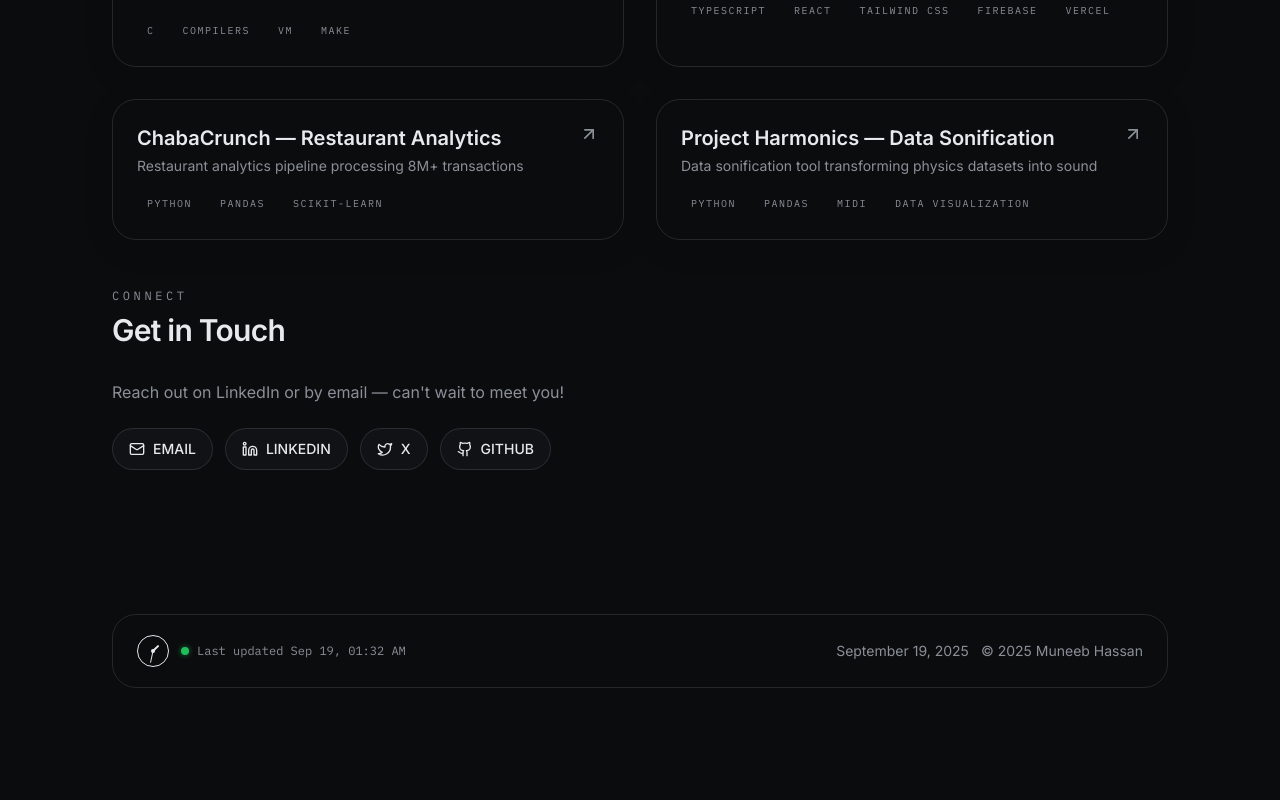
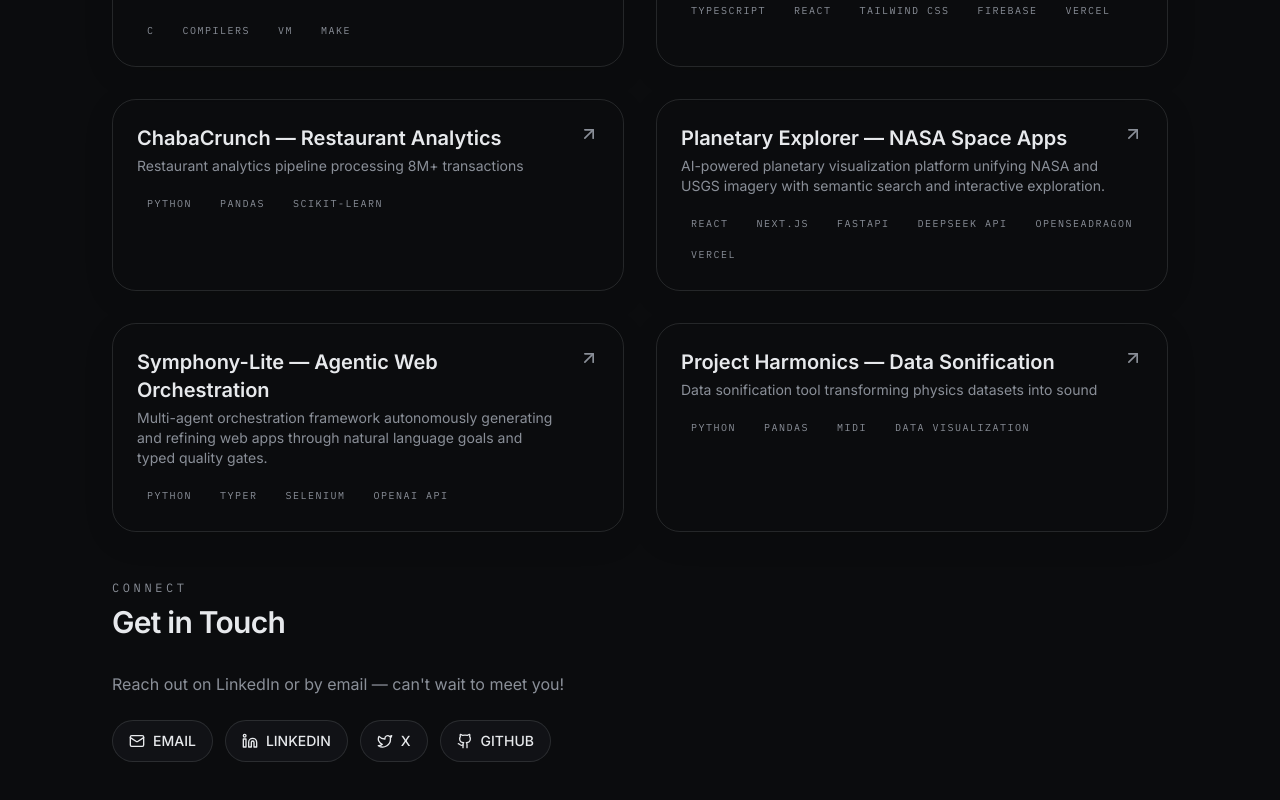
Before and after one commit to Koiiichi/mh-site, a Next.js app: page / in a window 1280 px wide. Shown: the part 1240-2040 px from the top of the page. Before the commit the page ends 1960 px from the top, so only its background shows below. Built offline with nearby package versions, Linux system fonts and the light colour scheme.

Commit message:
Add build timestamp to environment variables and update project details for new entries

```diff
--- a/app/(components)/footer-clock.tsx
+++ b/app/(components)/footer-clock.tsx
@@ -50,12 +50,18 @@ export function FooterClock() {
   );
 
   const lastUpdated = useMemo(() => {
+    // Use build timestamp from environment variable (set at build/deploy time)
+    const buildTime = process.env.NEXT_PUBLIC_BUILD_TIME
+      ? new Date(process.env.NEXT_PUBLIC_BUILD_TIME)
+      : new Date('2024-01-01'); // Fallback date
+
     return new Intl.DateTimeFormat(undefined, {
       month: 'short',
       day: '2-digit',
+      year: 'numeric',
       hour: '2-digit',
       minute: '2-digit'
-    }).format(new Date());
+    }).format(buildTime);
   }, []);
 
   return (
--- a/app/(components)/projects-carousel/project-details.tsx
+++ b/app/(components)/projects-carousel/project-details.tsx
@@ -60,6 +60,86 @@ export const projectDetails: Record<string, ProjectDetail> = {
       { label: "Documentation →", url: "https://github.com/Koiiichi/mlox#documentation" }
     ]
   },
+
+  planetaryexplorer: {
+  overview: "Planetary Explorer is an AI-powered planetary visualization platform built for NASA Space Apps 2025. It unifies NASA and USGS imagery datasets of Mars, the Moon, and Mercury into an interactive environment that lets users semantically search, explore, and contextualize planetary features. The goal was to make complex planetary data accessible through intelligent search and fluid, zoomable navigation — bridging the gap between professional researchers and the public.",
+  background: "The project began during NASA Space Apps 2025, when the team noticed that planetary data from NASA Trek and the USGS Gazetteer were often siloed, making it hard for users to explore related regions across planets. We envisioned a unified explorer that combined these sources into a smooth, AI-enhanced interface — capable of understanding what users meant, not just what they typed. The system had to handle gigapixel imagery, semantic search, and cross-planet relationships, while staying performant enough to run in a browser.",
+  architecture: [
+    "Frontend: React + Next.js powered interface for planetary browsing and dynamic UI rendering",
+    "Imagery Viewer: OpenSeadragon integration for smooth deep-zoom navigation across gigapixel NASA imagery",
+    "Backend: FastAPI microservice handling search, feature retrieval, and semantic indexing",
+    "AI Layer: DeepSeek embeddings for semantic similarity search with keyword fallback and circuit-breaker caching for fault tolerance",
+    "Data Ingestion: KMZ parser transforming NASA Trek and USGS Gazetteer data into structured, searchable JSON corpora",
+    "Deployment: Hosted on Vercel with serverless API routes and CDN caching for sub-second query performance"
+  ],
+  challenges: [
+    "Integrating heterogeneous datasets (NASA Trek, USGS Gazetteer) into one coherent search index",
+    "Balancing semantic search accuracy with performance, especially under large embedding corpora",
+    "Implementing smooth, lag-free multi-body zoom on high-resolution maps with OpenSeadragon",
+    "Designing a responsive UI that felt both scientific and exploratory for general audiences"
+  ],
+  results: "Planetary Explorer achieved its vision of making planetary data intuitive to explore. The final prototype could perform sub-second semantic searches across gigapixel imagery, visualize related planetary features, and allow users to 'fly' between Mars, the Moon, and Mercury seamlessly. It was recognized by NASA Space Apps judges for accessibility and UX design. The system serves as a proof of concept for AI-augmented planetary exploration tools that democratize access to scientific data.",
+  timeline: "September 2025",
+  tools: ["React", "Next.js", "FastAPI", "DeepSeek API", "OpenSeadragon", "Vercel", "Python", "TypeScript"],
+  links: [
+    { label: "View Source →", url: "https://github.com/ketjandr/nasa-spaceapps-project" },
+    { label: "Live Demo →", url: "https://planetary-explorer.vercel.app/" },
+    { label: "NASA Space Apps Page →", url: "https://www.spaceappschallenge.org/2025/find-a-team/slack-overflow/?tab=project" }
+  ]
+},
+
+symphonylite: {
+  overview: "Symphony-Lite is a multi-agent orchestration framework designed to autonomously generate, test, and refine web applications using natural language goals. The system coordinates two agents — Brain and Sensory — that collaborate through typed contracts to iteratively improve codebases. By introducing structured feedback loops and quality gates, Symphony-Lite turns subjective UI and code quality assessments into measurable, automatable processes.",
+  background: "The idea behind Symphony-Lite emerged from frustration with manual scaffolding and iteration in full-stack development. Developers often rewrite the same setup code, wait for feedback, and tweak layout or accessibility by hand. Symphony-Lite reimagines this process by letting AI agents collaborate through a contract-based system — one that understands both visual and structural code constraints. The project began as a CLI automation tool and evolved into a framework for agentic cooperation, blending symbolic reasoning with sensory feedback.",
+  architecture: [
+    "Core System: Python-based orchestration layer coordinating Brain (LLM) and Sensory (evaluation) agents",
+    "CLI Interface: Built with Typer for command-driven interaction and isolated project runs",
+    "Brain Agent: Handles code generation, refactoring, and adherence to typed interface contracts",
+    "Sensory Agent: Executes generated web apps via Selenium, measuring layout, color contrast, and UI compliance",
+    "Quality Gates: Typed evaluation schema transforming qualitative feedback (e.g., spacing, accessibility) into quantitative metrics",
+    "Persistence Layer: Local JSON-based run history for iterative refinement and reproducibility"
+  ],
+  challenges: [
+    "Designing robust agent communication without manual oversight or prompt leaks between tasks",
+    "Building an interpretable evaluation pipeline capable of scoring subjective design attributes like spacing and contrast",
+    "Coordinating iterative improvements while ensuring reproducibility across runs",
+    "Maintaining consistent output structure and preventing mode collapse in agent loops"
+  ],
+  results: "Symphony-Lite successfully demonstrated autonomous web application creation guided by quantifiable quality metrics. The framework reduced iteration time by 20% in tests compared to manual refinement and provided consistent improvements in UI layout balance and color accessibility. The project laid groundwork for future multi-agent research by showing how structured feedback and typed contracts can create self-improving development loops.",
+  timeline: "August – October 2025",
+  tools: ["Python", "Typer", "Selenium", "OpenAI API", "JSON Schema", "Bash"],
+  links: [
+    { label: "View Source →", url: "https://github.com/Koiiichi/symphony-lite" },
+  ]
+},
+
+
+  chabacrunch: {
+    overview: "ChabaCrunch is a data science project built during the TouchBistro x UW Hackathon (Feb 2025) that analyzed over 8 million restaurant transactions across Canada and the U.S. The system unified messy bill- and venue-level datasets into an analysis-ready pipeline, enabling insights into tipping culture across cities, venue concepts, and order types. By merging data cleaning, feature engineering, and predictive modeling, ChabaCrunch revealed that tipping behaviors are shaped more by venue type and order style than by country borders — offering restaurants actionable strategies to optimize service, boost tips, and improve operations.",
+    background: "The project was inspired by the team's shared interest in machine learning, natural language understanding, and data visualization. Building on outreach experiences like Project Harmonics, the goal was to design something impactful and well-structured for real-world use. We saw an opportunity in the TouchBistro dataset to answer fundamental questions: Do Canadians and Americans tip differently? How do venue concepts (bars, cafés, fine dining) affect tipping? What role does order type (dine-in, takeout, delivery) play? The messy, large-scale data provided the perfect challenge to explore these ideas while also developing technical expertise in pipeline design, memory optimization, and ML-driven imputation.",
+    architecture: [
+      "Data Integration: Merged bills.csv and venues.csv on venue_xref_id to build a unified dataset",
+      "Data Cleaning: Tagged transactions as refunds vs. sales based on negative monetary values, removed invalid rows (e.g., negative order durations), applied concept-based outlier capping at the 99th percentile for sales to prevent skew",
+      "Feature Engineering: Derived tip percentage per transaction, aggregated venue-level features (avg bill size, avg tip %, takeout fraction)",
+      "Modeling: Used a tuned Random Forest to impute missing venue concepts (22% missing) with ~85% accuracy. Hyperparameter tuning was a key difficulty, requiring extensive trial-and-error",
+      "Exploratory Data Analysis: Visualized average tip percentages and amounts by city, explored concept distributions (bars vs. cafés) in high vs. low tipping locales, boxplot analysis of tip amounts, order duration, and billed amounts by order type",
+      "Collaboration: Built iteratively in Google Colab for reproducibility, memory efficiency, and multi-user development"
+    ],
+    challenges: [
+      "Data Quality: Outliers, zero values, and missing fields (e.g., waiter UUIDs, venue concepts) required tailored fixes",
+      "Memory Management: Processing 3.3 GB datasets under Colab's 12 GB cap demanded numeric downcasting and garbage collection",
+      "Model Tuning: Predicting missing venue concepts with Random Forest involved navigating imbalanced classes, merging rare concepts, and tuning parameters like depth, estimators, and class weights",
+      "Time Constraints: Hackathon format forced trade-offs between depth of analysis and model complexity"
+    ],
+    results: "ChabaCrunch delivered a complete pipeline that achieved ~85% accuracy in imputing missing venue concepts, demonstrated that venue type (bars/family dining vs. cafés/fast casual) is the strongest predictor of tipping behavior, showed order style matters significantly — dine-in and bar tabs yield higher tips, while takeout/delivery lag, and found no simple Canada vs. U.S. divide; tipping norms are more local and cultural than national. The project underscored the importance of robust preprocessing, iterative refinement, and collaborative workflows. It also highlighted how hackathon projects can bridge raw data and actionable insights, turning messy CSVs into strategic recommendations.",
+    timeline: "February 2025",
+    tools: ["Python", "Pandas", "scikit-learn", "NumPy", "Matplotlib", "Seaborn", "Google Colab"],
+    links: [
+      { label: "Devpost →", url: "https://devpost.com/software/chabacrunch" },
+      { label: "View Source →", url: "https://github.com/Koiiichi/ChabaCrunch-CXC2025" }
+    ]
+  },
+
   harmonics: {
     overview: "Project Harmonics is a data sonification tool that transforms particle physics datasets into sound, creating auditory representations of scientific phenomena. Originally developed in 2023 as a scientific outreach initiative, it maps collision data to musical parameters such as pitch, velocity, and timing using MIDI-based outputs. The result is an alternative way to explore physics data — by listening to patterns rather than only visualizing them.",
     background: "The project began with the goal of making particle physics more accessible, particularly to audiences who benefit from non-visual learning. Traditional methods rely heavily on mathematical notation and graphs, which can be limiting for differently abled learners. By mapping data attributes such as particle IDs, momentum, and scattering angles into musical parameters, Harmonics introduced a new medium for engagement. Harmonics was used in outreach sessions with the Rising Sun Foundation, teaching electron–proton scattering to 30+ differently abled students. The overwhelmingly positive response validated the idea: sound can be an inclusive gateway into STEM.",
@@ -84,29 +164,4 @@ export const projectDetails: Record<string, ProjectDetail> = {
       { label: "Original Project Page →", url: "https://projectharmonics.wixsite.com/about" }
     ]
   },
-  chabacrunch: {
-    overview: "ChabaCrunch is a data science project built during the TouchBistro x UW Hackathon (Feb 2025) that analyzed over 8 million restaurant transactions across Canada and the U.S. The system unified messy bill- and venue-level datasets into an analysis-ready pipeline, enabling insights into tipping culture across cities, venue concepts, and order types. By merging data cleaning, feature engineering, and predictive modeling, ChabaCrunch revealed that tipping behaviors are shaped more by venue type and order style than by country borders — offering restaurants actionable strategies to optimize service, boost tips, and improve operations.",
-    background: "The project was inspired by the team's shared interest in machine learning, natural language understanding, and data visualization. Building on outreach experiences like Project Harmonics, the goal was to design something impactful and well-structured for real-world use. We saw an opportunity in the TouchBistro dataset to answer fundamental questions: Do Canadians and Americans tip differently? How do venue concepts (bars, cafés, fine dining) affect tipping? What role does order type (dine-in, takeout, delivery) play? The messy, large-scale data provided the perfect challenge to explore these ideas while also developing technical expertise in pipeline design, memory optimization, and ML-driven imputation.",
-    architecture: [
-      "Data Integration: Merged bills.csv and venues.csv on venue_xref_id to build a unified dataset",
-      "Data Cleaning: Tagged transactions as refunds vs. sales based on negative monetary values, removed invalid rows (e.g., negative order durations), applied concept-based outlier capping at the 99th percentile for sales to prevent skew",
-      "Feature Engineering: Derived tip percentage per transaction, aggregated venue-level features (avg bill size, avg tip %, takeout fraction)",
-      "Modeling: Used a tuned Random Forest to impute missing venue concepts (22% missing) with ~85% accuracy. Hyperparameter tuning was a key difficulty, requiring extensive trial-and-error",
-      "Exploratory Data Analysis: Visualized average tip percentages and amounts by city, explored concept distributions (bars vs. cafés) in high vs. low tipping locales, boxplot analysis of tip amounts, order duration, and billed amounts by order type",
-      "Collaboration: Built iteratively in Google Colab for reproducibility, memory efficiency, and multi-user development"
-    ],
-    challenges: [
-      "Data Quality: Outliers, zero values, and missing fields (e.g., waiter UUIDs, venue concepts) required tailored fixes",
-      "Memory Management: Processing 3.3 GB datasets under Colab's 12 GB cap demanded numeric downcasting and garbage collection",
-      "Model Tuning: Predicting missing venue concepts with Random Forest involved navigating imbalanced classes, merging rare concepts, and tuning parameters like depth, estimators, and class weights",
-      "Time Constraints: Hackathon format forced trade-offs between depth of analysis and model complexity"
-    ],
-    results: "ChabaCrunch delivered a complete pipeline that achieved ~85% accuracy in imputing missing venue concepts, demonstrated that venue type (bars/family dining vs. cafés/fast casual) is the strongest predictor of tipping behavior, showed order style matters significantly — dine-in and bar tabs yield higher tips, while takeout/delivery lag, and found no simple Canada vs. U.S. divide; tipping norms are more local and cultural than national. The project underscored the importance of robust preprocessing, iterative refinement, and collaborative workflows. It also highlighted how hackathon projects can bridge raw data and actionable insights, turning messy CSVs into strategic recommendations.",
-    timeline: "February 2025",
-    tools: ["Python", "Pandas", "scikit-learn", "NumPy", "Matplotlib", "Seaborn", "Google Colab"],
-    links: [
-      { label: "Devpost →", url: "https://devpost.com/software/chabacrunch" },
-      { label: "View Source →", url: "https://github.com/Koiiichi/ChabaCrunch-CXC2025" }
-    ]
-  }
 };
--- a/data/projects.json
+++ b/data/projects.json
@@ -40,6 +40,32 @@
     "timeframe": "February 2025"
   },
   {
+  "slug": "planetary-explorer",
+  "title": "Planetary Explorer — NASA Space Apps",
+  "summary": "AI-powered planetary visualization platform unifying NASA and USGS imagery with semantic search and interactive exploration.",
+  "tags": ["React", "Next.js", "FastAPI", "DeepSeek API", "OpenSeadragon", "Vercel"],
+  "links": {
+    "repo": "https://github.com/ketjandr/nasa-spaceapps-project"
+  },
+  "media": { "type": "image", "src": "/media/planetary-explorer.svg", "alt": "Planetary Explorer interface" },
+  "metrics": ["Sub-second semantic queries", "Cross-planet imagery discovery"],
+  "role": "Full-Stack Developer",
+  "timeframe": "September 2025"
+},
+{
+  "slug": "symphony-lite",
+  "title": "Symphony-Lite — Agentic Web Orchestration",
+  "summary": "Multi-agent orchestration framework autonomously generating and refining web apps through natural language goals and typed quality gates.",
+  "tags": ["Python", "Typer", "Selenium", "OpenAI API"],
+  "links": {
+    "repo": "https://github.com/Koiiichi/symphony-lite"
+  },
+  "media": { "type": "image", "src": "/media/symphony-lite.svg", "alt": "Symphony-Lite workflow diagram" },
+  "metrics": ["20% faster iteration", "Fully automated app generation"],
+  "role": "Lead Developer & Architect",
+  "timeframe": "August – October 2025"
+},
+{
     "slug": "harmonics",
     "title": "Project Harmonics — Data Sonification",
     "summary": "Data sonification tool transforming physics datasets into sound",
--- a/next.config.mjs
+++ b/next.config.mjs
@@ -7,7 +7,10 @@ const config = {
   images: { unoptimized: true },
   basePath: isGithub ? `/${repo}` : '',
   assetPrefix: isGithub ? `/${repo}/` : '',
-  trailingSlash: true
+  trailingSlash: true,
+  env: {
+    NEXT_PUBLIC_BUILD_TIME: new Date().toISOString(),
+  }
 };
 
 export default config;
```
